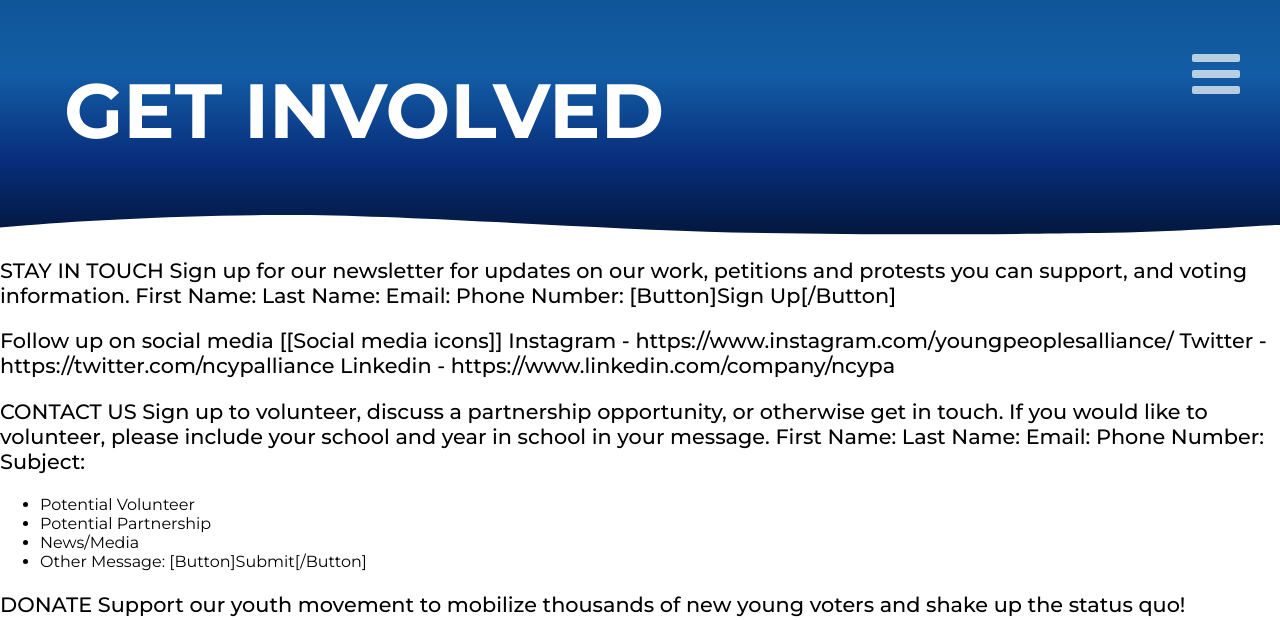
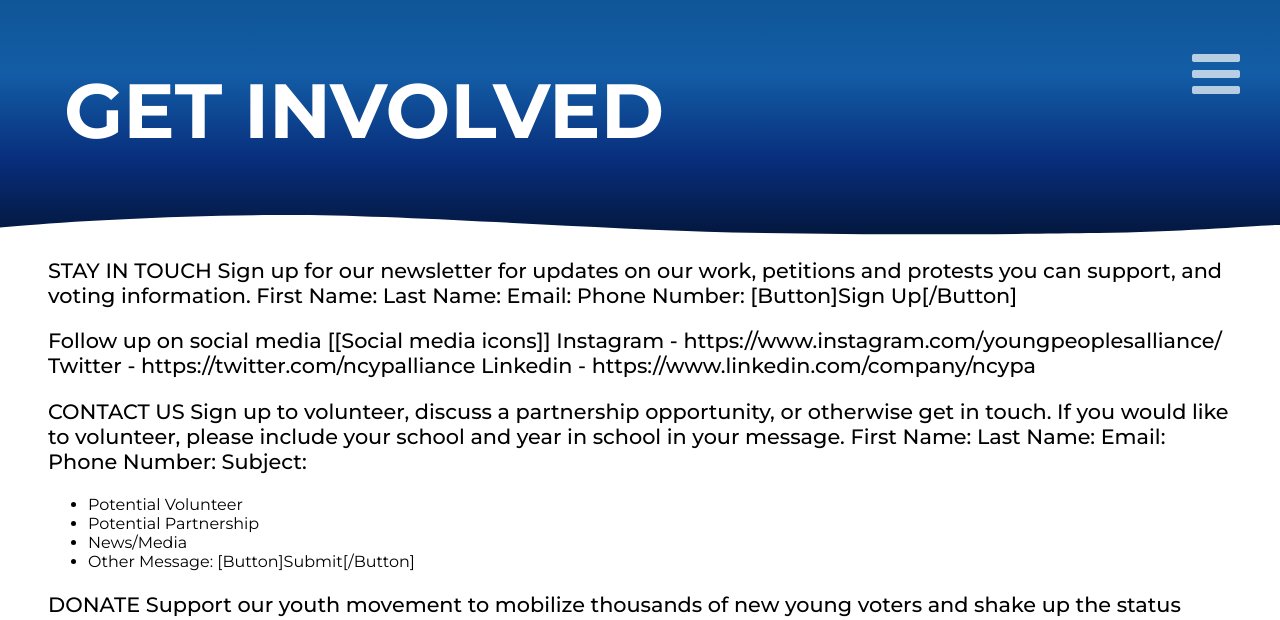
Before and after one commit to JacksonMeade/ncypa, a Jekyll site: the page built from _posts/2022-07-08-get-involved.md, in a window 1280 px wide. Shown: the top 620 px of the page. Built offline with Jekyll 4.4.1, drawn with Linux system fonts in a browser that asks for light colours; nearby versions of some CDN libraries; a script that is not in the unit is left out.

Commit message:
add some spacing

```diff
--- a/_layouts/post.html
+++ b/_layouts/post.html
@@ -19,9 +19,7 @@
 </section>
 
 <section class="post-content">
-    <div class="container">
-        {{ content }}
-    </div>
+    {{ content }}
 </section>
 
 {% include footer.html %}
--- a/assets/css/theme.css
+++ b/assets/css/theme.css
@@ -213,6 +213,10 @@ img {
 }
 
 
+.post-content {
+    padding: 0rem 1rem;
+}
+
 @media only screen and (min-width: 41rem) {
     .button {
         margin-top: 0em;
@@ -293,4 +297,8 @@ img {
     .main-4 {
         padding-top: 5rem;
     }
+
+    .post-content {
+        padding: 0rem 3rem;
+    }
 }
```
